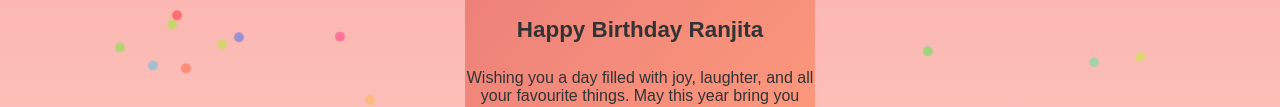
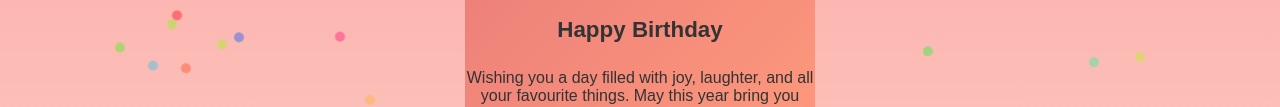
Before and after one commit to shiivam01/shivam, a plain HTML site: page index.html in a window 1280 px wide. Shown: the part 429-536 px from the top of the page. Drawn offline with Linux system fonts and the light colour scheme.

Commit message:
Refactor birthday card HTML content
Updated birthday message and improved HTML structure.

```diff
--- a/index.html
+++ b/index.html
@@ -13,7 +13,7 @@
         <img src="https://tse2.mm.bing.net/th/id/OIP.Laf6eui-neqeUJraGjGYqwHaGN?rs=1&pid=ImgDetMain&o=7&rm=3"
              alt="Birthday Illustration" />
 
-        <h1>Happy Birthday Ranjita</h1>
+        <h1>Happy Birthday</h1>
 
         <p>
             Wishing you a day filled with joy, laughter, and all your favourite things.
```
